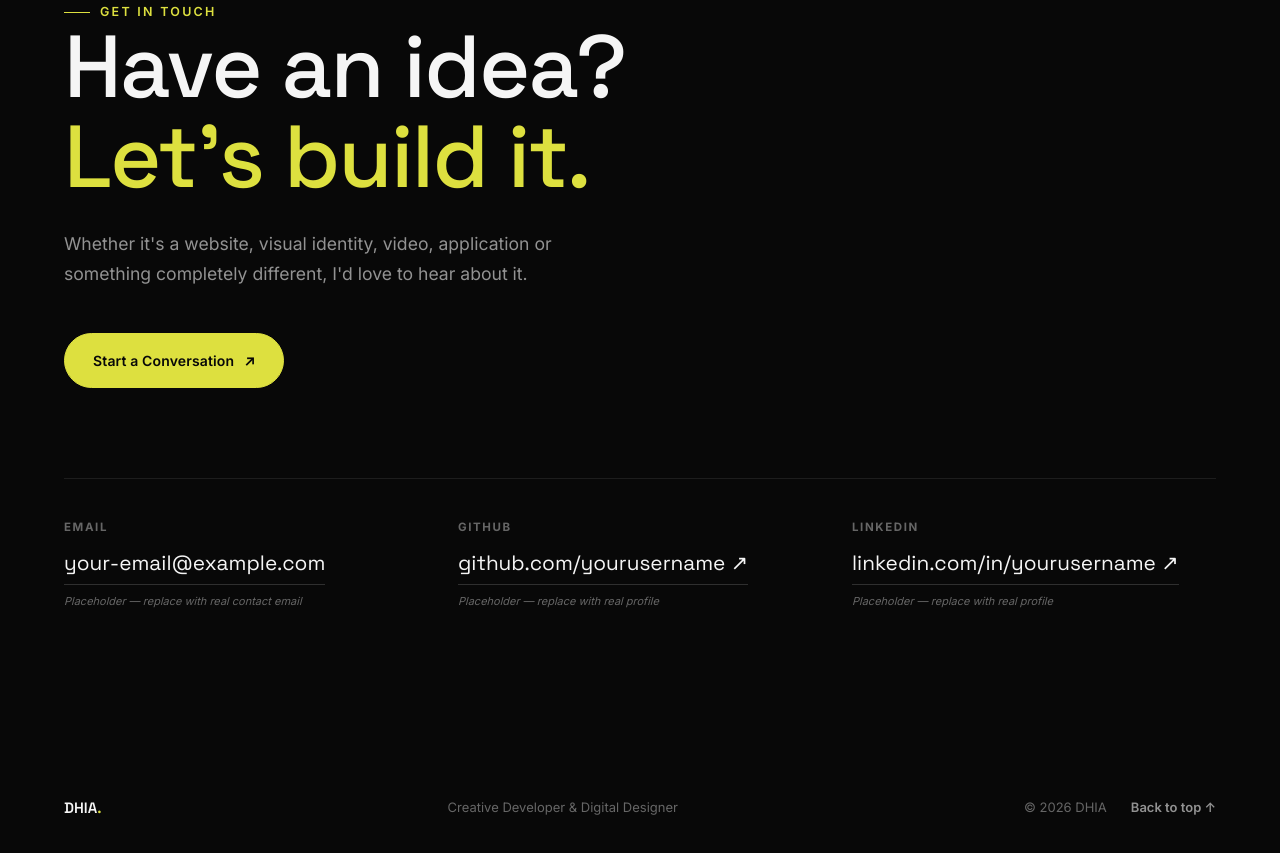
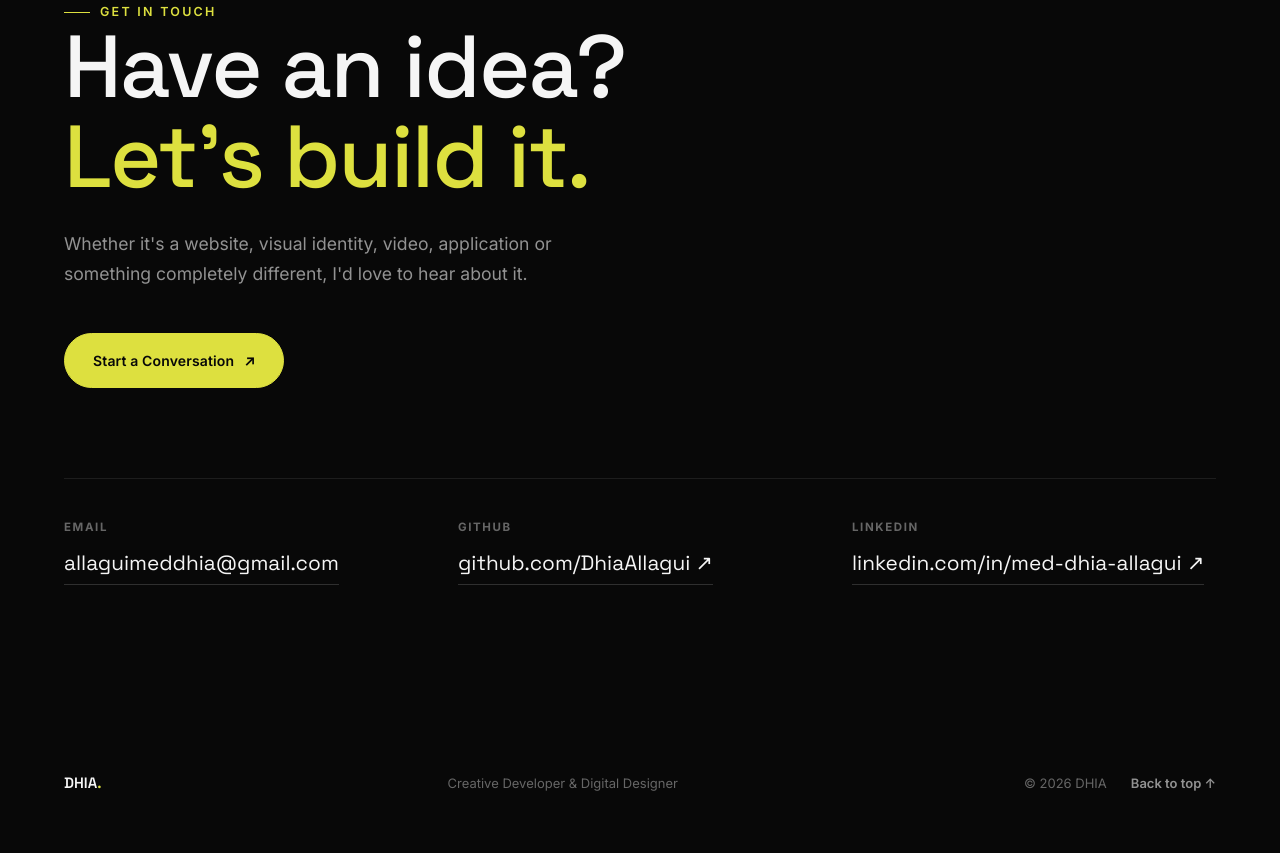
Before and after one commit to DhiaAllagui/DHIA, a plain HTML site: page index.html in a window 1280 px wide. Shown: the part 7680-8533 px from the top of the page. After the commit the page ends 8509 px from the top, so only its background shows below. Drawn offline with Linux system fonts and the light colour scheme.

Commit message:
Replace contact placeholders with real email, GitHub, and LinkedIn
Co-Authored-By: Claude Sonnet 5 <noreply@anthropic.com>

```diff
--- a/index.html
+++ b/index.html
@@ -1502,23 +1502,20 @@ html, body{ max-width: 100%; overflow-x: hidden; }
     <h2 class="contact-headline reveal" id="contact-heading">Have an idea?<br><span class="accent">Let's build it.</span></h2>
     <p class="contact-sub reveal">Whether it's a website, visual identity, video, application or something completely different, I'd love to hear about it.</p>
 
-    <a href="mailto:your-email@example.com" class="btn btn-primary contact-cta reveal">Start a Conversation <span class="arrow">↗</span></a>
+    <a href="mailto:allaguimeddhia@gmail.com" class="btn btn-primary contact-cta reveal">Start a Conversation <span class="arrow">↗</span></a>
 
     <div class="contact-links reveal">
       <div>
         <p class="contact-link-label">Email</p>
-        <a href="mailto:your-email@example.com" class="contact-link-value">your-email@example.com</a>
-        <p class="placeholder-note">Placeholder — replace with real contact email</p>
+        <a href="mailto:allaguimeddhia@gmail.com" class="contact-link-value">allaguimeddhia@gmail.com</a>
       </div>
       <div>
         <p class="contact-link-label">GitHub</p>
-        <a href="https://github.com/yourusername" class="contact-link-value" target="_blank" rel="noopener">github.com/yourusername ↗</a>
-        <p class="placeholder-note">Placeholder — replace with real profile</p>
+        <a href="https://github.com/DhiaAllagui" class="contact-link-value" target="_blank" rel="noopener">github.com/DhiaAllagui ↗</a>
       </div>
       <div>
         <p class="contact-link-label">LinkedIn</p>
-        <a href="https://linkedin.com/in/yourusername" class="contact-link-value" target="_blank" rel="noopener">linkedin.com/in/yourusername ↗</a>
-        <p class="placeholder-note">Placeholder — replace with real profile</p>
+        <a href="https://www.linkedin.com/in/med-dhia-allagui-80123a280/" class="contact-link-value" target="_blank" rel="noopener">linkedin.com/in/med-dhia-allagui ↗</a>
       </div>
     </div>
   </div>
```
